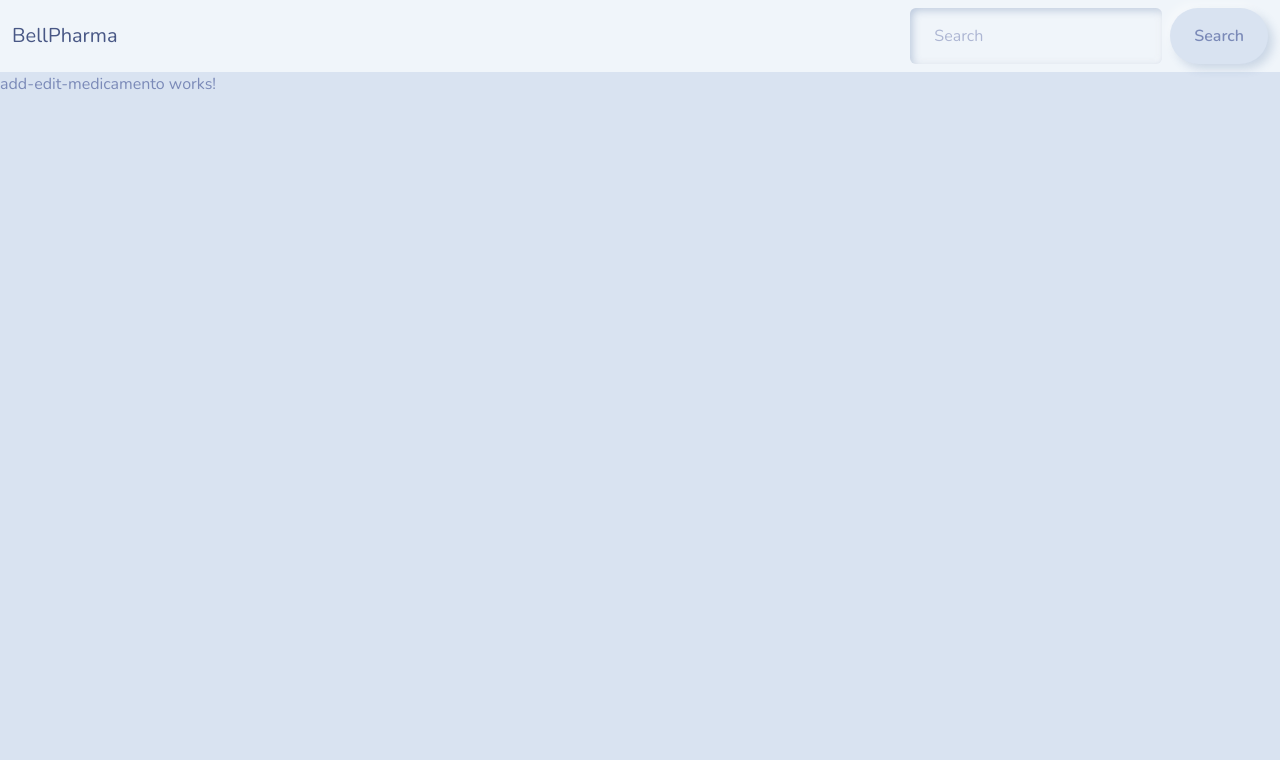
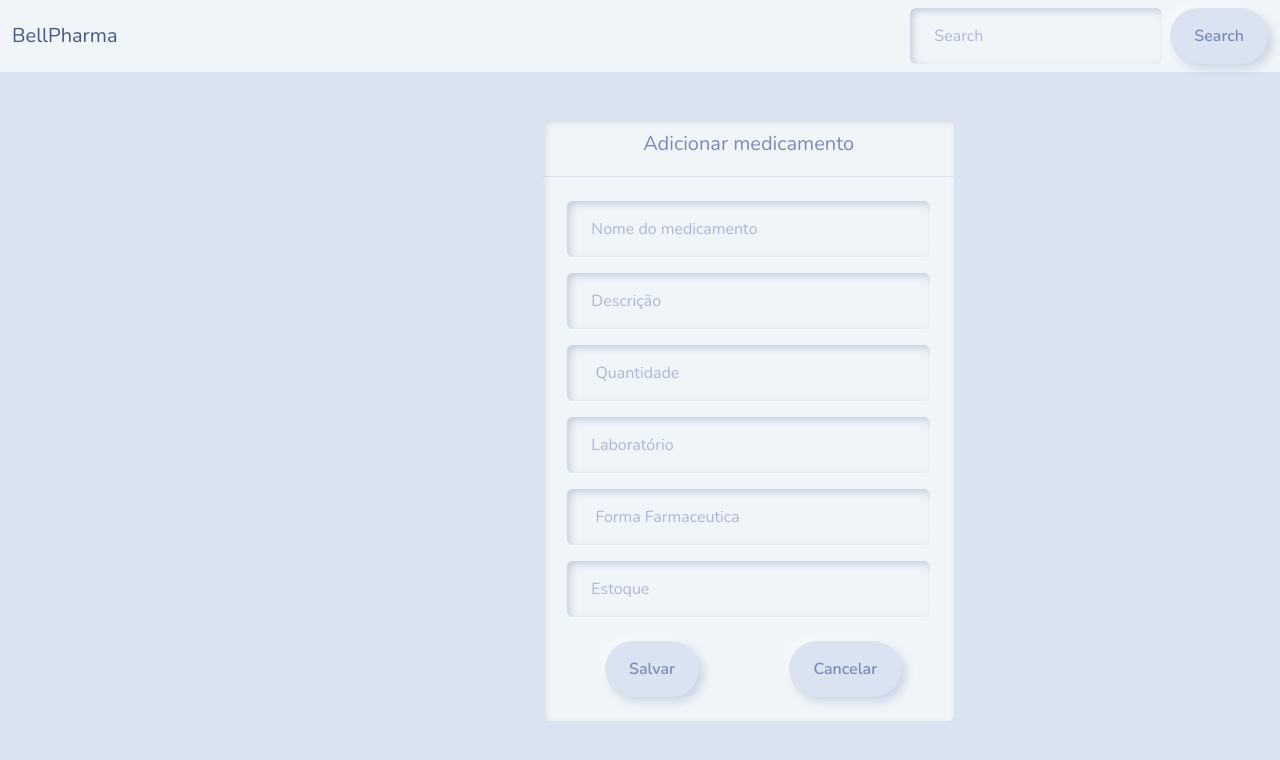
Before and after one commit to juniorbell/Avaliacao-Tecnica-CNI, an Angular app in the folder front-end/: page /add-medicamento in a window 1280 px wide. Shown: the top 760 px of the page. Built offline with nearby package versions, Linux system fonts and the light colour scheme.

Commit message:
Feat: Add Medicamento

```diff
--- a/front-end/src/app/components/add-edit-medicamento/add-edit-medicamento.component.html
+++ b/front-end/src/app/components/add-edit-medicamento/add-edit-medicamento.component.html
@@ -1 +1,24 @@
-<p>add-edit-medicamento works!</p>
+<div class="row mt-5" >
+    <div class="col-lg-4 offset-lg-5">
+        <div class="card bg-light mb-3" style="max-width: 30rem;" >
+            <div class="card-header" style="text-align: center;"><h5>Adicionar  medicamento</h5></div>
+            <div class="card-body">
+                <form>
+                    <input type="text" class="form-control" placeholder="Nome do medicamento">
+                    <input type="text" class="form-control mt-3" placeholder= "Descrição">
+                    <input type="text" class="form-control mt-3" placeholder=" Quantidade">
+                    <input type="text" class="form-control mt-3" placeholder="Laboratório">
+                    <input type="text" class="form-control mt-3" placeholder=" Forma Farmaceutica">
+                    <input type="text" class="form-control mt-3" placeholder="Estoque">
+                </form>
+                <div class="row mt-2 text-center">
+                <div class="col-lg-6" >
+                    <button  type="button" class="btn btn-success mt-3 ">Salvar</button>
+                </div>
+                <div class="col-lg-6">
+                    <button routerLink="/" type="button" class="btn btn-danger mt-3 ">Cancelar</button>
+                </div>
+                </div>
+            </div>
+    </div>
+</div>
--- a/front-end/src/app/components/list-medicamentos/list-medicamentos.component.html
+++ b/front-end/src/app/components/list-medicamentos/list-medicamentos.component.html
@@ -13,7 +13,7 @@
             <th scope="col">Quantidade</th>
             <th scope="col">Laboratório</th>
             <th scope="col">Forma Farmaceutica</th>
-            <th scope="col">Quantidade</th>
+            <th scope="col">Estoque</th>
           </tr>
         </thead>
         <tbody>
```
